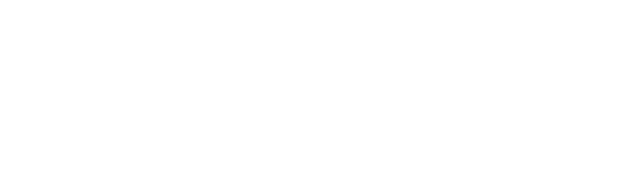
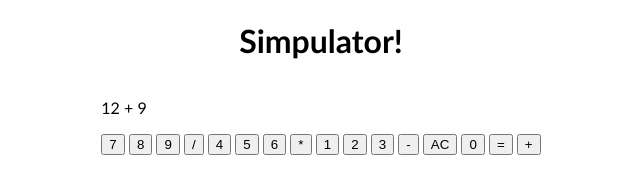
Before and after one commit to kaezrr/simpulator, a plain HTML site: page index.html in a window 1280 px wide. Shown: the whole page, without its empty margins (319-959 px from the left). Drawn offline with Linux system fonts and the light colour scheme.

Commit message:
Add html elements

```diff
--- a/index.html
+++ b/index.html
@@ -8,6 +8,28 @@
     <title>Document</title>
 </head>
 <body>
+    <h1>Simpulator!</h1>
+    <div id="calculator">
+        <p id="display">12 + 9</p>
+        <div id="buttons">
+            <button class="num">7</button>
+            <button class="num">8</button>
+            <button class="num">9</button>
+            <button class="opr">/</button>
+            <button class="num">4</button>
+            <button class="num">5</button>
+            <button class="num">6</button>
+            <button class="opr">*</button>
+            <button class="num">1</button>
+            <button class="num">2</button>
+            <button class="num">3</button>
+            <button class="opr">-</button>
+            <button class="rst">AC</button>
+            <button class="num">0</button>
+            <button class="eql">=</button>
+            <button class="opr">+</button>
+        </div>
+    </div>
 
 </body>
 </html>
--- a/style.css
+++ b/style.css
@@ -0,0 +1,9 @@
+body {
+    display:flex;
+    flex-direction: column;
+    justify-content: flex-start;
+    align-items: center;
+    height: 100vh;
+    margin: 0px;
+    font-family: 'Trebuchet MS', 'Lucida Sans Unicode', 'Lucida Grande', 'Lucida Sans', Arial, sans-serif;
+}
```
